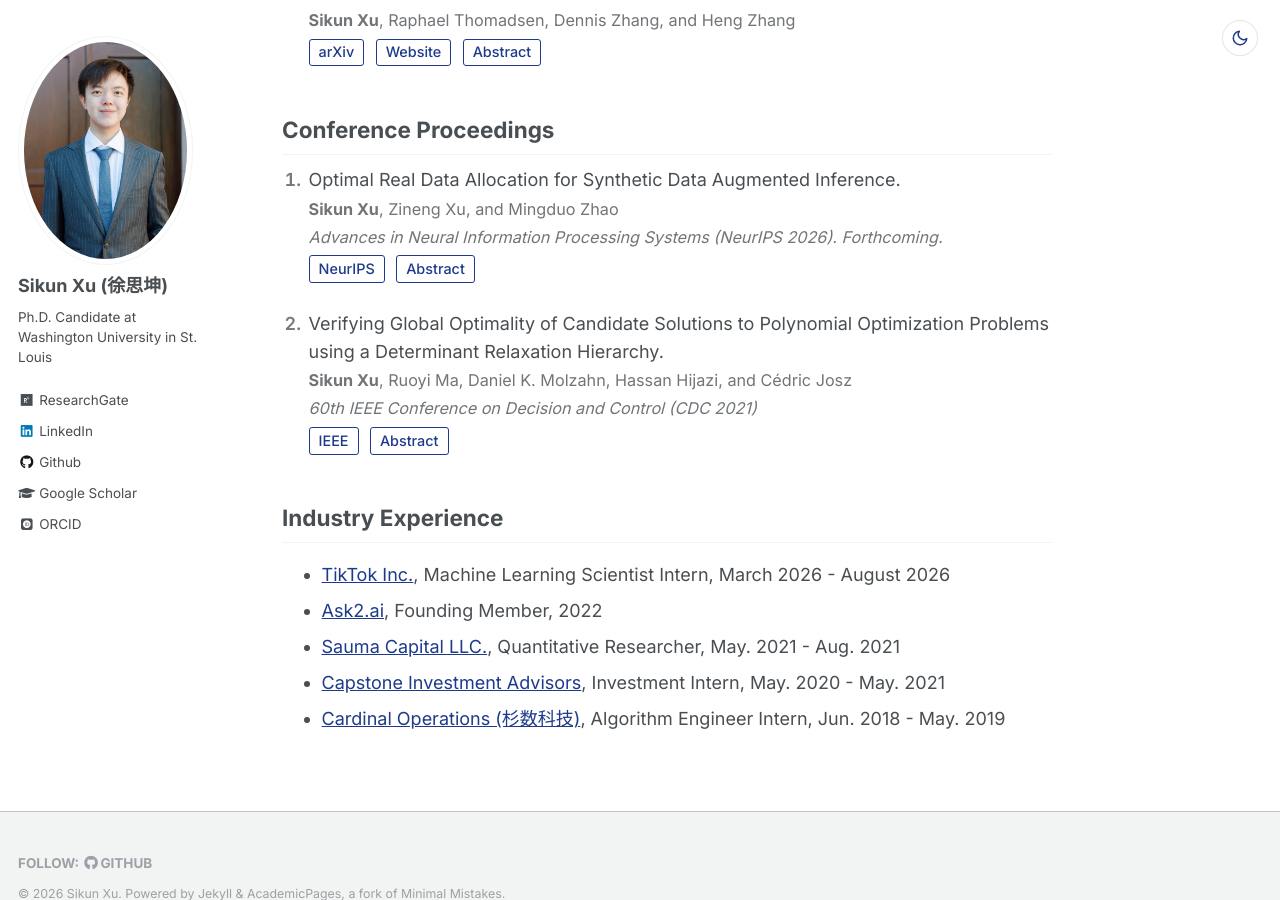
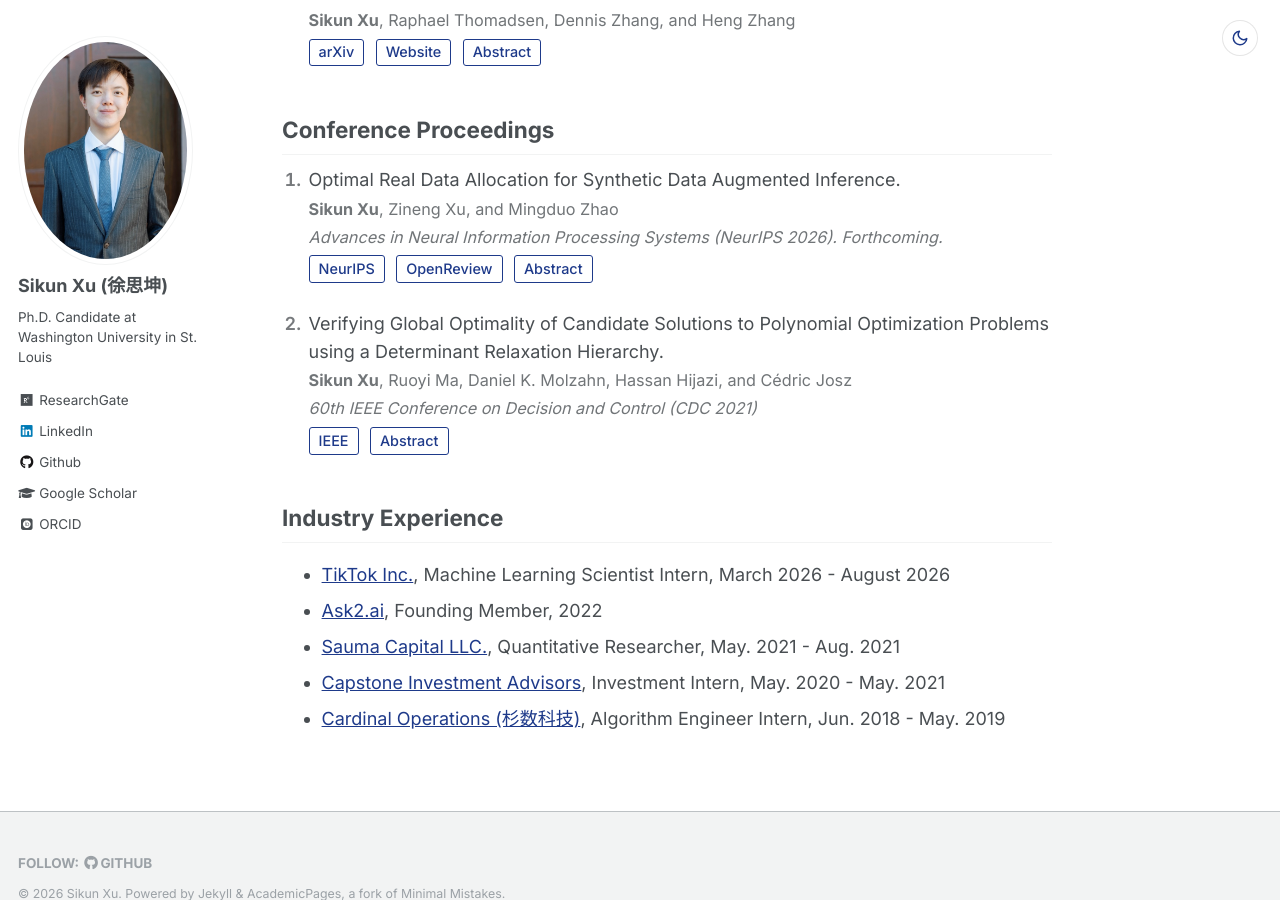
Before and after one commit to iamsikun/iamsikun.github.io, a Jekyll site: the page built from _pages/about.md, in a window 1280 px wide and 900 px high, scrolled down 1204 px. Built offline with Jekyll 4.4.1, drawn with Linux system fonts in a browser that asks for light colours; some web fonts are replaced; formulas are drawn with MathJax 3.

Commit message:
Add OpenReview button to NeurIPS 2026 paper
Co-Authored-By: Claude Opus 5.5 <noreply@anthropic.com>

```diff
--- a/_data/research.yml
+++ b/_data/research.yml
@@ -39,6 +39,9 @@ conference_proceedings:
     title: "Optimal Real Data Allocation for Synthetic Data Augmented Inference."
     url: "https://neurips.cc/virtual/2026/loc/atlanta/poster/148327"
     url_type: "NeurIPS"
+    links:
+      - label: "OpenReview"
+        url: "https://openreview.net/forum?id=yemcYUgNFt"
     authors_html: "<strong>Sikun Xu</strong>, Zineng Xu, and Mingduo Zhao"
     venue_html: "Advances in Neural Information Processing Systems (NeurIPS 2026). Forthcoming."
     abstract: |
```
